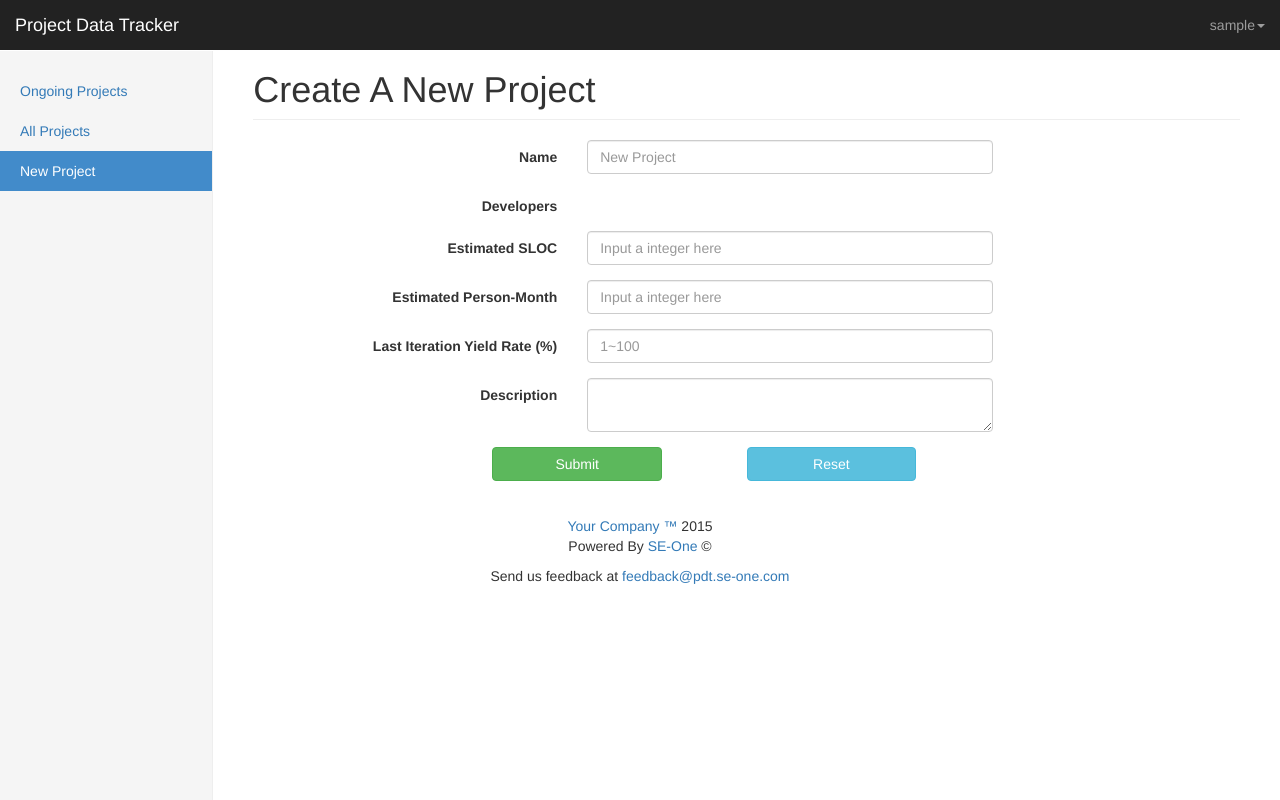
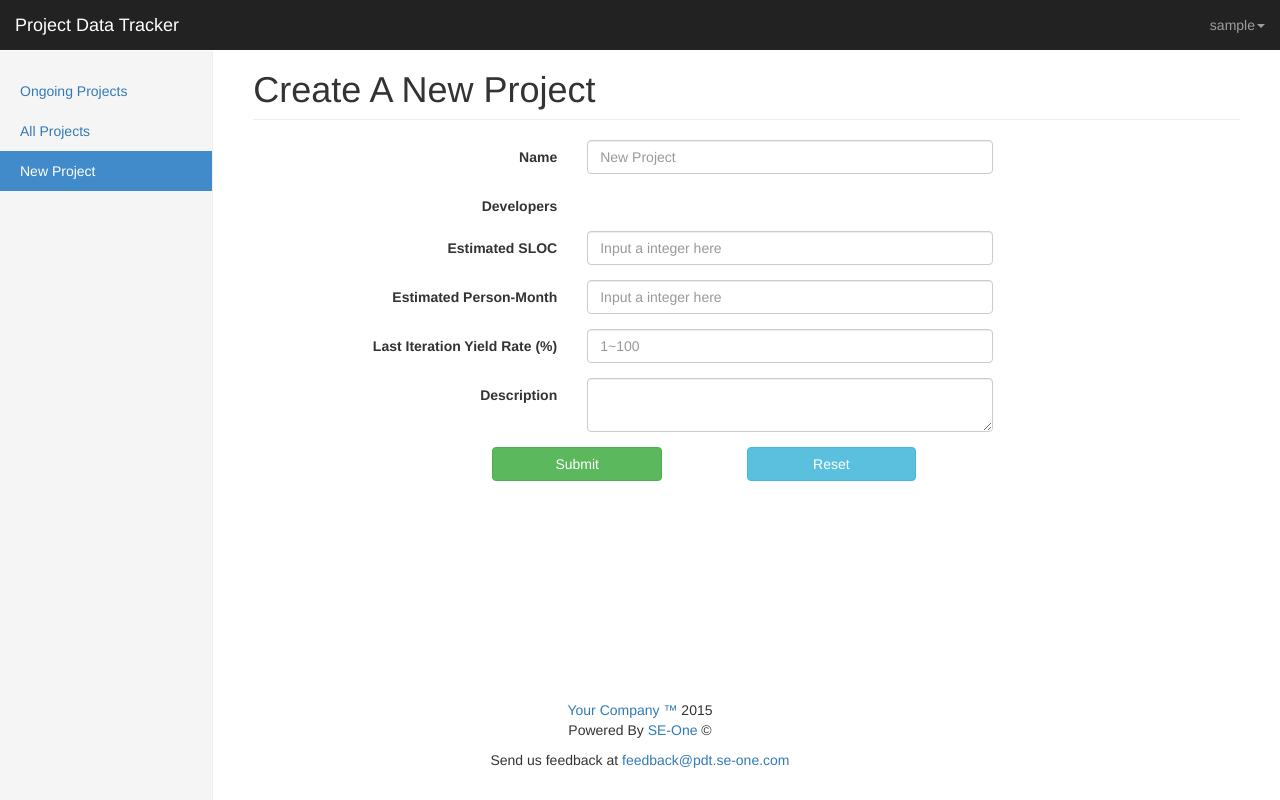
Before and after one commit to raspberryice/project-data-tracker, a Django app: page /manager/newproject/ in a window 1280 px wide. Run offline with Django 3.2, Linux system fonts and the light colour scheme; the visitor is signed in with stand-in values (Sample User, id 1); data comes from the database, SQL or seed files in the repository; some libraries are stand-ins or nearby versions.

Commit message:
footer now at the end of the page

```diff
--- /dev/null
+++ b/pdt/static/css/base.css
@@ -0,0 +1,19 @@
+html,body {
+	margin:0;
+	padding:0;
+	height:100%;
+}
+#container {
+	min-height:100%;
+	position:relative;
+}
+#content {
+	padding-bottom:100px; /* Height of the footer element */
+}
+#footer {
+	width:100%;
+	height:100px;
+	position:absolute;
+	bottom:0;
+	text-align:center;
+}
--- a/pdt/templates/base.html
+++ b/pdt/templates/base.html
@@ -14,6 +14,7 @@
 {% endblock %}
     <!-- Bootstrap core CSS -->
     <link href="//cdn.bootcss.com/bootstrap/3.3.5/css/bootstrap.min.css" rel="stylesheet">
+      <link href="{% static 'css/base.css' %}" rel="stylesheet">
       {% block css%}
       {% endblock css %}
     <!-- HTML5 shim and Respond.js for IE8 support of HTML5 elements and media queries -->
@@ -23,10 +24,13 @@
     <![endif]-->
   </head>
 <body>
+<div id="container">
+    <div id="content">
 {% block content %}
 {% endblock %}
+        </div>
 {%block footer %}
-  <footer style="text-align: center">
+  <footer id = 'footer'>
         <p><a href="/">Your Company ™</a> 2015 <br> Powered By <a href="https://github.com/septjew/project-data-tracker">SE-One</a> &copy; </p>
         <p>Send us feedback at <a href="feedback@pdt.se-one.com">feedback@pdt.se-one.com </a></p>
       </footer>
@@ -41,5 +45,6 @@
 {% block js %}
 {% endblock js%}
 {% endautoescape %}
+    </div>
 </body>
 </html>
--- a/pdt/templates/dev-project.html
+++ b/pdt/templates/dev-project.html
@@ -98,11 +98,11 @@
                   <td>{{removed}}</td>
                 </tr>
                 <tr>
-                  <td>Injection rate per person-hour of development</td>
+                  <td>Injection rate per person-hour</td>
                   <td>{% if injectionrate == "" %}Not Closed Yet{%else%}{{injectionrate}}{%endif%}</td>
                 </tr>
                 <tr>
-                  <td>Removal rate per person-hour of defect removal</td>
+                  <td>Removal rate per person-hour</td>
                   <td>{{removalrate}}</td>
                 </tr>
                 <tr>
--- a/pdt/templates/dev-report.html
+++ b/pdt/templates/dev-report.html
@@ -88,11 +88,11 @@
                   <td>{{removed}}</td>
                 </tr>
                 <tr>
-                  <td>Injection rate per person-hour of development</td>
+                  <td>Injection rate per person-hour</td>
                   <td>{% if injectionrate == "" %}Not Closed Yet{% else %}{{injectionrate}}{% endif %}</td>
                 </tr>
                 <tr>
-                  <td>Removal rate per person-hour of defect removal</td>
+                  <td>Removal rate per person-hour</td>
                   <td>{{removalrate}}</td>
                 </tr>
                 <tr>
--- a/pdt/templates/man-project.html
+++ b/pdt/templates/man-project.html
@@ -141,11 +141,11 @@
                   <td>{{removed}}</td>
                 </tr>
                 <tr>
-                  <td>Injection rate per person-hour of development</td>
+                  <td>Injection rate per person-hour</td>
                   <td>{% if injectionrate == "" %}Not Closed Yet{%else%}{{injectionrate}}{%endif%}</td>
                 </tr>
                 <tr>
-                  <td>Removal rate per person-hour of defect removal</td>
+                  <td>Removal rate per person-hour</td>
                   <td>{{removalrate}}</td>
                 </tr>
                 <tr>
--- a/pdt/templates/man-report.html
+++ b/pdt/templates/man-report.html
@@ -87,11 +87,11 @@
                   <td>{{removed}}</td>
                 </tr>
                 <tr>
-                  <td>Injection rate per person-hour of development</td>
+                  <td>Injection rate per person-hour</td>
                   <td>{% if injectionrate == "" %}Not Closed Yet{% else %}{{injectionrate}}{% endif %}</td>
                 </tr>
                 <tr>
-                  <td>Removal rate per person-hour of defect removal</td>
+                  <td>Removal rate per person-hour</td>
                   <td>{{removalrate}}</td>
                 </tr>
                 <tr>
```
